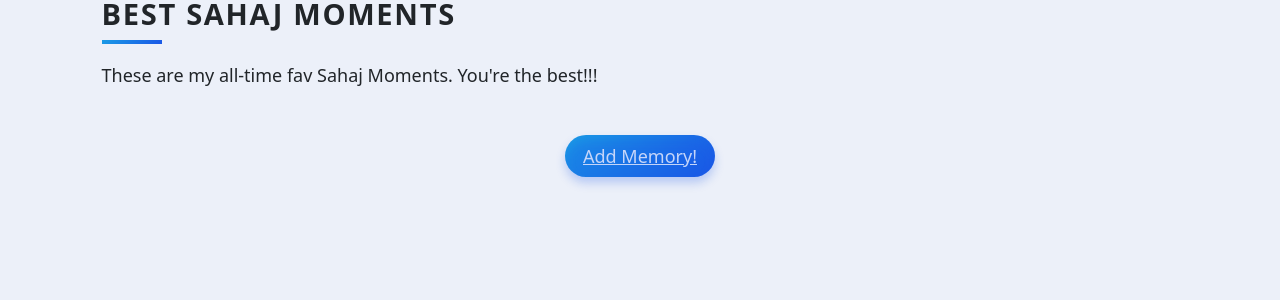
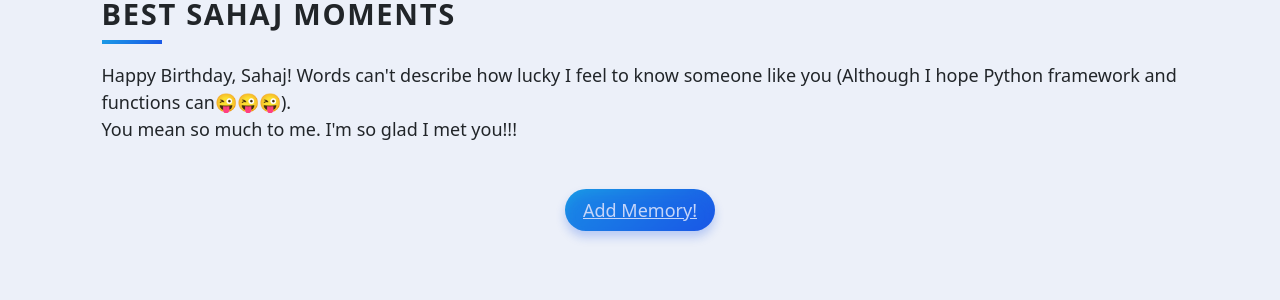
Before and after one commit to divyanshkulshrestha23/Sahajbday, a Flask app: page / in a window 1280 px wide. Shown: the top 300 px of the page. Run offline with Flask 3, Linux system fonts and the light colour scheme; parts of the project's set-up code (start-up, migrations or seed data) failed here and were passed over; some libraries are stand-ins or nearby versions.

Commit message:
Update index.html

```diff
--- a/templates/index.html
+++ b/templates/index.html
@@ -5,7 +5,8 @@
 {% block content %}
 <div class="container">
   <h1 class="heading">Best Sahaj Moments</h1>
-  <p class="description">These are my all-time fav Sahaj Moments. You're the best!!!</p>
+  <p class="description">Happy Birthday, Sahaj! Words can't describe how lucky I feel to know someone like you (Although I hope Python framework and functions can😜😜😜).<br>
+    You mean so much to me. I'm so glad I met you!!!</p>
    {% for memory in memoryList %}
   <div class="card" >
     <div class="front" style="background-image: url('{{ memory.image }}');">
```
